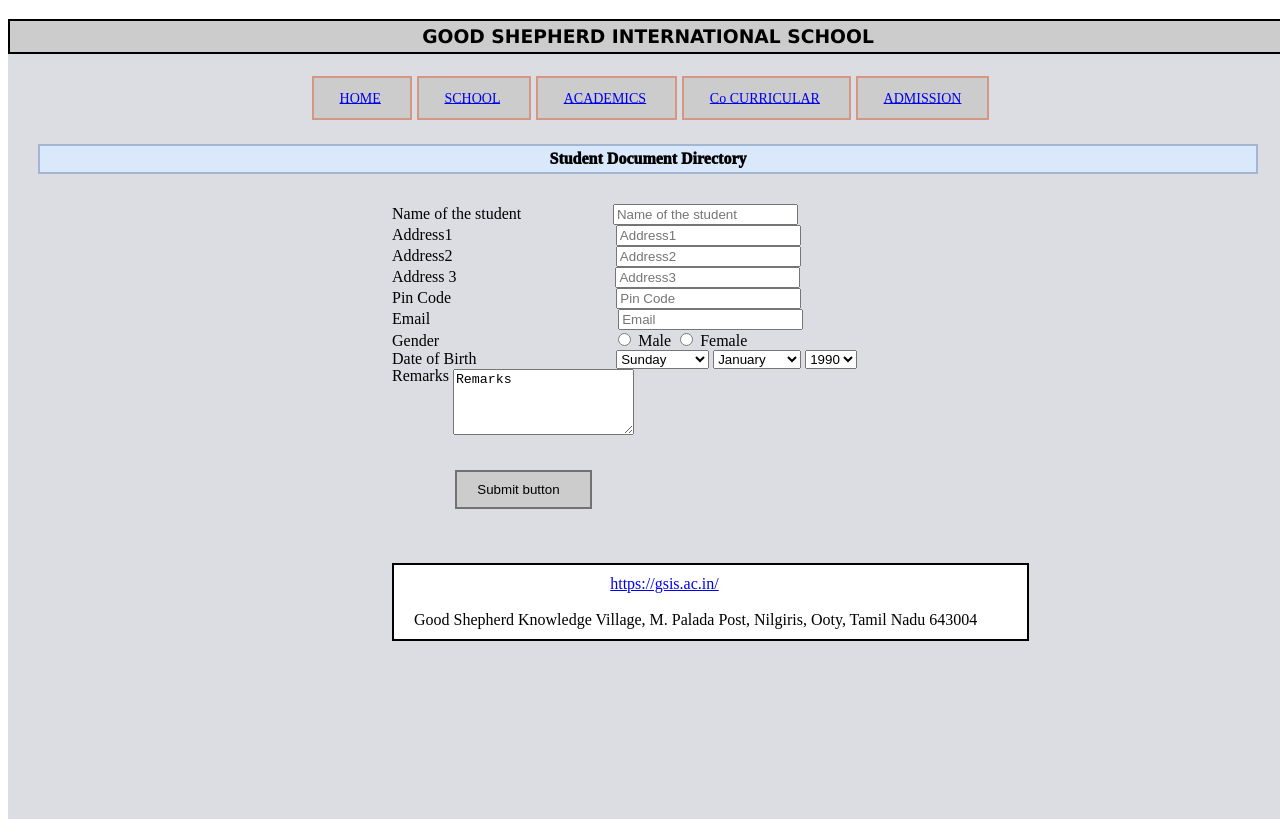
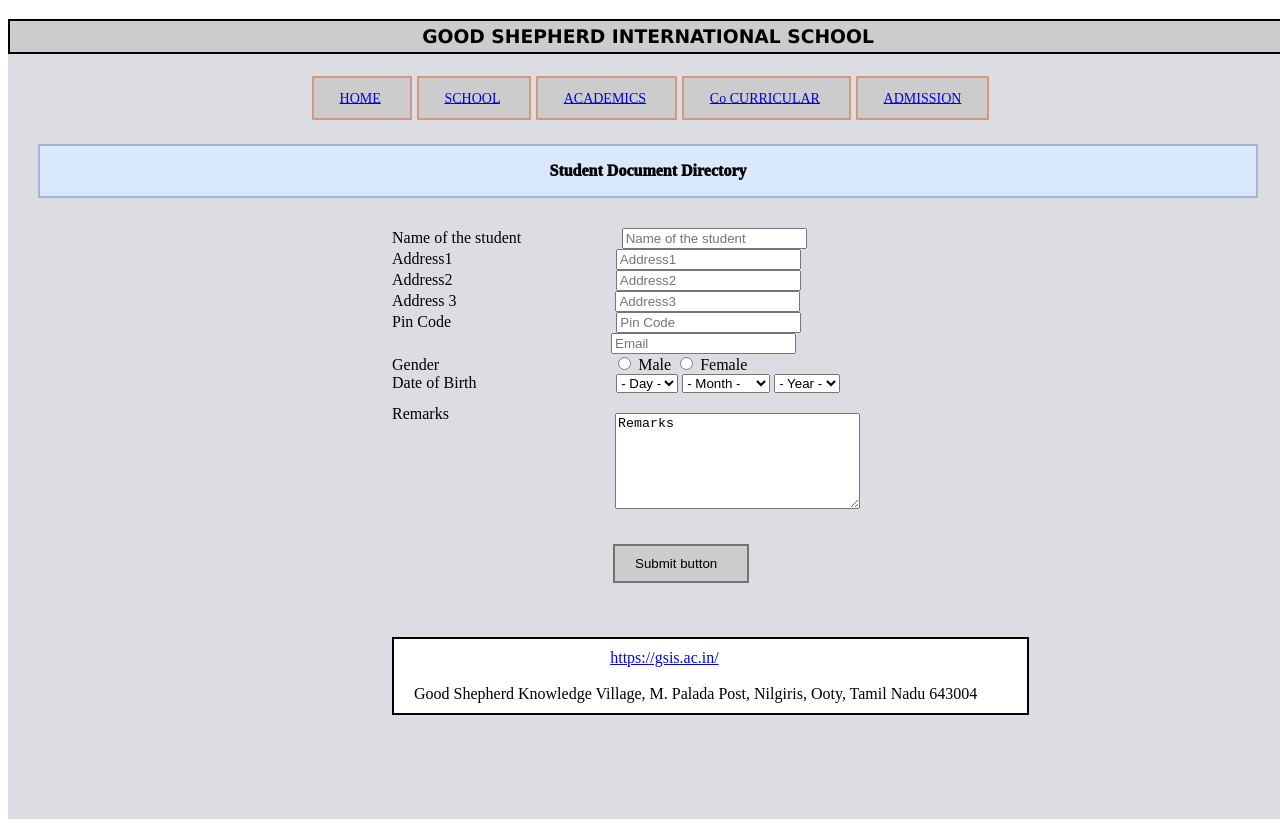
Before and after one commit to ritheesh4/html-css-netNinja, a plain HTML site: page assignment1/index.html in a window 1280 px wide. Drawn offline with Linux system fonts and the light colour scheme.

Commit message:
added missed items

```diff
--- a/assignment1/index.css
+++ b/assignment1/index.css
@@ -27,7 +27,12 @@
 }
 .remarks{
     position: relative;
-    bottom: 54px;
+    bottom: 90px;
+
+}
+.remarks-box{
+    margin-top: 20px;
+    margin-left: 18.5%;
 
 }
 .title{
@@ -49,8 +54,8 @@
     font-weight: 1000;
     background-color: #dae8fc;
     border: 2px solid #a3b5d0;
-    padding-bottom: 4px;
-    padding-top:4px ;
+    padding-bottom: 16px;
+    padding-top:16px ;
     margin-left: 30px;
     margin-right: 30px;
     margin-bottom: 30px;
@@ -62,7 +67,7 @@ margin-right: 20px;
 padding-left: 30%;
 }
 .a{
-    margin-left: 10%;
+    margin-left: 11%;
 }
 .b{
     margin-left: 18.2%;
@@ -77,7 +82,7 @@ padding-left: 30%;
     margin-left: 18.4%;
 }
 .f{
-    margin-left: 21%;
+    margin-left: 25%;
 }
 .g{
     margin-left: 20%;
@@ -100,7 +105,7 @@ padding-left: 30%;
 
 }
 .button-margin{
-    margin-left: 7%;
+    margin-left: 25%;
     margin-top: 3%;
 
 }
--- a/assignment1/index.html
+++ b/assignment1/index.html
@@ -14,7 +14,7 @@
             <h3 class="title">GOOD SHEPHERD INTERNATIONAL SCHOOL</h3>
         </div>
         <div class="horizontal-list">
-            <div class ="block-horizontal">
+            <div class="block-horizontal">
                 <div class="horizontal-list block">
                     <a href="https://gsis.ac.in/">HOME</a>
                 </div>
@@ -34,14 +34,15 @@
                 </div>
             </div>
         </div>
-        <div class ="directory">
+        <div class="directory">
             Student Document Directory
         </div>
         <div class="form-main">
             <div>
-                <form class="form-portion " >
+                <form class="form-portion ">
                     <label for="student-name">Name of the student</label>
-                    <input type="text" id="student-name" name="student-name" placeholder="Name of the student" required class="a">
+                    <input type="text" id="student-name" name="student-name" placeholder="Name of the student" required
+                        class="a">
                 </form>
             </div>
             <div>
@@ -49,7 +50,8 @@
 
                     <form class="form-portion">
                         <label for="student-name">Address1</label>
-                        <input type="text" id="student-name" name="student-name" placeholder="Address1" required class="b">
+                        <input type="text" id="student-name" name="student-name" placeholder="Address1" required
+                            class="b">
                     </form>
                 </div>
             </div>
@@ -57,7 +59,8 @@
                 <div class="form-portion">
                     <form class="form-portion">
                         <label for="student-name">Address2</label>
-                        <input type="text" id="student-name" name="student-name" placeholder="Address2" required class ="c">
+                        <input type="text" id="student-name" name="student-name" placeholder="Address2" required
+                            class="c">
                     </form>
                 </div>
             </div>
@@ -65,7 +68,8 @@
                 <div class="form-portion">
                     <form class="form-portion">
                         <label for="student-name">Address 3</label>
-                        <input type="text" id="student-name" name="student-name" placeholder="Address3" required class = "d">
+                        <input type="text" id="student-name" name="student-name" placeholder="Address3" required
+                            class="d">
                     </form>
                 </div>
             </div>
@@ -73,15 +77,16 @@
                 <div class="form-portion">
                     <form class="form-portion">
                         <label for="student-name">Pin Code</label>
-                        <input type="text" id="student-name" name="student-name" placeholder="Pin Code" required class ="e">
+                        <input type="text" id="student-name" name="student-name" placeholder="Pin Code" required
+                            class="e">
                     </form>
                 </div>
             </div>
             <div>
                 <div class="form-portion">
                     <form class="form-portion">
-                        <label for="student-name">Email</label>
-                        <input type="text" id="student-name" name="student-name" placeholder="Email" required class ="f">
+                        <label for="student-name"> </label>
+                        <input type="text" id="student-name" name="student-name" placeholder="Email" required class="f">
                     </form>
                 </div>
             </div>
@@ -90,7 +95,7 @@
                     Gender
                 </div>
                 <div class="form-portion">
-                    <input type="radio" name="gender" value="Male" id="option-1"  class="g">
+                    <input type="radio" name="gender" value="Male" id="option-1" class="g">
                     <label for="option-1">Male</label>
                     <input type="radio" name="gender" value="Female" id="option-2">
                     <label for="option-2">Female</label><br>
@@ -102,17 +107,43 @@
                 </div>
                 <div class="form-portion">
                     <select id="Day-select" name="Day" class="h">
-                        <option value="Sunday">Sunday</option>
-                        <option value="Monday">Monday</option>
-                        <option value="Tuesday">Tuesday</option>
-                        <option value="Wednesday">Wednesday</option>
-                        <option value="Thursday">Thursday</option>
-                        <option value="Friday">Friday</option>
-                        <option value="Saturday">Saturday</option>
+                        <option>- Day -</option>
+                        <option value="1">1</option>
+                        <option value="2">2</option>
+                        <option value="3">3</option>
+                        <option value="4">4</option>
+                        <option value="5">5</option>
+                        <option value="6">6</option>
+                        <option value="7">7</option>
+                        <option value="8">8</option>
+                        <option value="9">9</option>
+                        <option value="10">10</option>
+                        <option value="11">11</option>
+                        <option value="12">12</option>
+                        <option value="13">13</option>
+                        <option value="14">14</option>
+                        <option value="15">15</option>
+                        <option value="16">16</option>
+                        <option value="17">17</option>
+                        <option value="18">18</option>
+                        <option value="19">19</option>
+                        <option value="20">20</option>
+                        <option value="21">21</option>
+                        <option value="22">22</option>
+                        <option value="23">23</option>
+                        <option value="24">24</option>
+                        <option value="25">25</option>
+                        <option value="26">26</option>
+                        <option value="27">27</option>
+                        <option value="28">28</option>
+                        <option value="29">29</option>
+                        <option value="30">30</option>
+                        <option value="31">31</option>
                     </select>
                 </div>
                 <div class="form-portion">
                     <select id="Month-select" name="Month">
+                        <option>- Month -</option>
                         <option value="January">January</option>
                         <option value="February">February</option>
                         <option value="March">March</option>
@@ -129,6 +160,7 @@
                 </div>
                 <div class="form-portion">
                     <select id="Year-select" name="Year">
+                        <option>- Year -</option>
                         <option value="1990">1990</option>
                         <option value="1991">1991</option>
                         <option value="1992">1992</option>
@@ -146,7 +178,7 @@
                 <div>
                     <div class="form-portion">
                         <label for="Remarks" class="remarks">Remarks</label>
-                        <textarea id="remarks-form" rows="4" cols="20">Remarks
+                        <textarea id="remarks-form" rows="6" cols="28" class="remarks-box">Remarks
 
                         </textarea>
                     </div>
```
